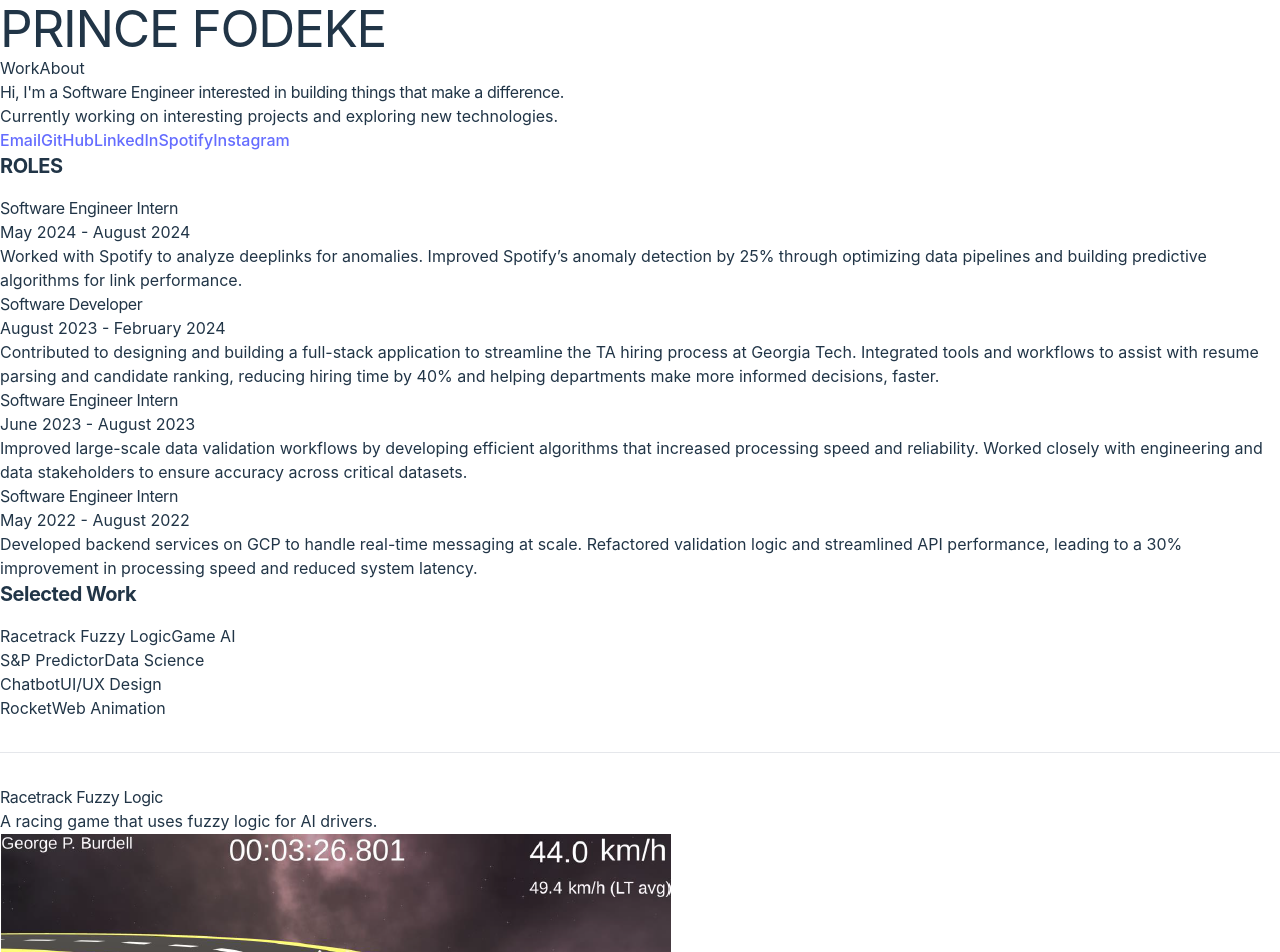
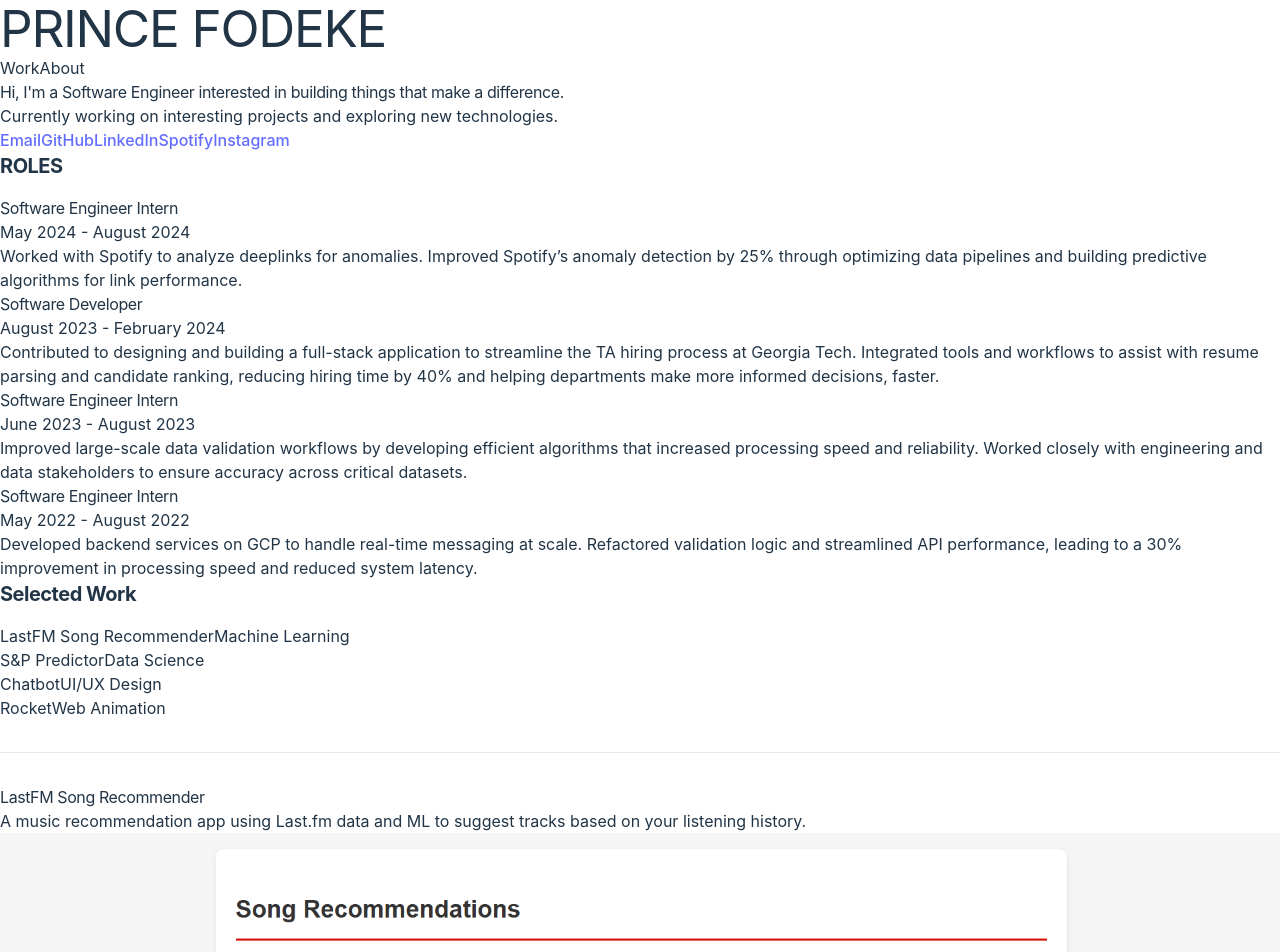
Before and after one commit to pf48724/my-portfolio, a React (Vite) app: page / in a window 1280 px wide. Shown: the top 952 px of the page. Built offline with nearby package versions, Linux system fonts and the light colour scheme.

Commit message:
project update

```diff
--- a/src/App.jsx
+++ b/src/App.jsx
@@ -13,11 +13,11 @@
   const projects = [
     {
       id: 1,
-      title: 'Racetrack Fuzzy Logic',
-      category: 'Game AI',
-      description: 'A racing game that uses fuzzy logic for AI drivers.',
+      title: 'LastFM Song Recommender',
+      category: 'Machine Learning',
+      description: 'A music recommendation app using Last.fm data and ML to suggest tracks based on your listening history.',
       image: project1,
-      link: 'https://github.com/pf48724/GameAIRaceTrack'
+      link: 'https://github.com/pf48724/lastfm-recommendations'
     },
     {
       id: 2,
```
Also changed, not shown: src/assets/images/project1.png.
